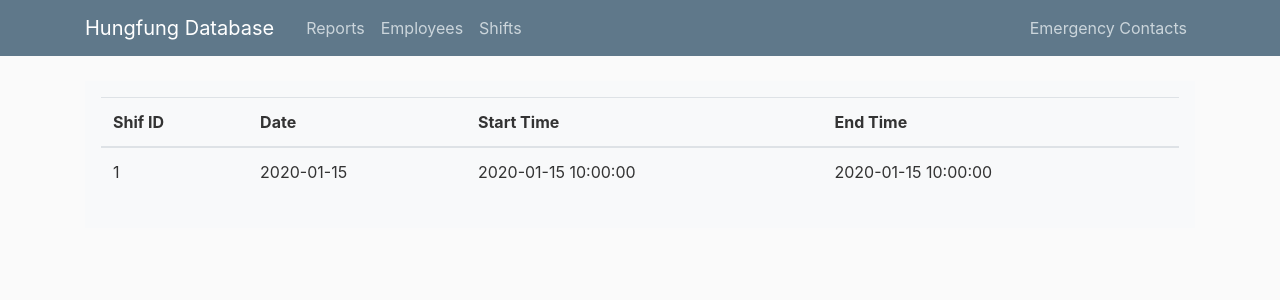
After one commit to ShahramZaheri/cmpt354project, a Flask app: template flaskr/templates/timecard_data.html in a window 1280 px wide. The commit adds this page. Shown: the top 300 px of the page. Run offline with Flask 2, Linux system fonts and the light colour scheme; the template is opened without the code that fills it: most values are stand-ins (such as "Sample title", 1, 10 or a date in 2020); some libraries are stand-ins or nearby versions.

Commit message:
resolved the bug, add and view shift should be working now

```diff
--- a/flaskr/__init__.py
+++ b/flaskr/__init__.py
@@ -251,14 +251,21 @@ def create_app(test_config=None):
                 #form=NewEmployeeForm()
                 return render_template('tax.html')
 # ################################## shift pages #####################################################
-        conn = sqlite3.connect("instance/flaskr.sqlite")
-        conn.row_factory = dict_factory
-        cur = conn.cursor()
-        # Populate drop down dynamically
-        cur.execute(''' SELECT EmployeeID, Fname, Lname FROM Employee''')
-        employees = cur.fetchall()
-        employees_list=[(employee['Fname'] + " " + employee['Lname']) for employee in employees]
-        employees_list.insert(0,"")
+
+
+
+        def get_employee_id_from_fname_lname(fname,lname):
+                conn = sqlite3.connect("instance/flaskr.sqlite")
+                conn.row_factory = dict_factory
+                cur = conn.cursor()
+                query = ''' SELECT EmployeeID
+                                 FROM Employee
+                                 WHERE Fname = ? AND Lname = ?'''
+
+                cur.execute(query,(fname,lname))
+                emloyee_id = cur.fetchall()[0]['EmployeeID']
+                return emloyee_id
+
 
         @app.route('/shift', methods=['GET', 'POST'])
         def shift():
@@ -268,18 +275,45 @@ def create_app(test_config=None):
         @app.route('/shift/timecard', methods=['GET', 'POST'])
         def timecard():
                 form = get_shifts_form()
+                # Populate drop down dynamically
+                conn = sqlite3.connect("instance/flaskr.sqlite")
+                conn.row_factory = dict_factory
+                cur = conn.cursor()
+                cur.execute(''' SELECT EmployeeID, Fname, Lname FROM Employee''')
+                employees = cur.fetchall()
+                employees_list=[(employee['Fname'] + " " + employee['Lname']) for employee in employees]
+                employees_list.insert(0,"")
                 form.employee_filter.choices = employees_list
+                if form.validate_on_submit():
+                        employee_full_name = form.employee_filter.data
+                        fname = form.employee_filter.data.split(" ")[0]
+                        lname = form.employee_filter.data.split(" ")[1]
+                        emloyee_id=get_employee_id_from_fname_lname(fname,lname)
+
+                        query ='SELECT * FROM Shift WHERE ID = ?'
+                        cur.execute(query, (emloyee_id,))
+                        shifts=cur.fetchall()
+                        conn.commit()
+                        cur.close()
+                        return render_template('timecard_data.html',shifts=shifts, employee_full_name=employee_full_name)
+
+
                 return render_template('timecard.html', form=form)
 
 
         @app.route('/shift/add_shit', methods=['GET', 'POST'])
         def add_shift():
                 form = Add_shift_form()
+                 # Populate drop down dynamically
+                conn = sqlite3.connect("instance/flaskr.sqlite")
+                conn.row_factory = dict_factory
+                cur = conn.cursor()
+                cur.execute(''' SELECT EmployeeID, Fname, Lname FROM Employee''')
+                employees = cur.fetchall()
+                employees_list=[(employee['Fname'] + " " + employee['Lname']) for employee in employees]
+                employees_list.insert(0,"")
                 form.employee_filter.choices = employees_list
                 if form.validate_on_submit():
-                        conn = sqlite3.connect("instance/flaskr.sqlite")
-                        conn.row_factory = dict_factory
-                        cur = conn.cursor()
                         # calculating the next shift id to be added
                         cur.execute('''
                                 SELECT MAX(ShiftID)
@@ -292,12 +326,7 @@ def create_app(test_config=None):
                         # calculating employee id from fname and lastname
                         fname = form.employee_filter.data.split(" ")[0]
                         lname = form.employee_filter.data.split(" ")[1]
-                        query = ''' SELECT EmployeeID
-                                 FROM Employee
-                                 WHERE Fname = ? AND Lname = ?'''
-
-                        cur.execute(query,(fname,lname))
-                        emloyee_id = cur.fetchall()[0]['EmployeeID']
+                        emloyee_id=get_employee_id_from_fname_lname(fname,lname)
                         # Now that we have shiftID and employeeID we can generate the new shift
                         query = 'insert into Shift VALUES (?, ?, ?, ?, ?)'
                         cur.execute(query, (emloyee_id,next_shift_id_to_be_added,form.shift_start_time.data,form.sift_end_time.data,form.date_of_shift.data))
--- a/flaskr/templates/shift.html
+++ b/flaskr/templates/shift.html
@@ -7,8 +7,8 @@
       <div class="card">
         <div class="card-body">
           <h5 class="card-title">Employee Time Cards </h5>
-            <p class="card-text"> To see time cards of an employee, click button below. </p>
-          <a href="{{ url_for('timecard') }}" class="btn btn-primary"> Get Employee Time Cards</a>
+            <p class="card-text"> To view time cards of an employee, click button below. </p>
+          <a href="{{ url_for('timecard') }}" class="btn btn-primary"> view Employee Time Cards</a>
         </div>
       </div>
     </div>
--- /dev/null
+++ b/flaskr/templates/timecard_data.html
@@ -0,0 +1,38 @@
+{% extends "layout.html" %}
+{% block content %}
+<div class="container m-auto p-3 bg-light">
+    <!-- Page that displays shifts for selected employee -->
+    <!-- {%if shifts|length !=0 %}
+        <h2>Timecards of : {{employee_full_name}}</h2>
+    {%else%}
+        <h2> There is no timecard for : {{employee_full_name}}</h2>
+    {%endif%} -->
+    <table class="table">
+        <thead>
+        <tr>
+            <th scope="col">Shif ID</th>
+            <th scope="col">Date</th>
+            <th scope="col">Start Time</th>
+            <th scope="col">End Time</th>
+        </tr>
+        </thead>
+        <tbody>
+        {% for shift in shifts %}
+            <tr>
+
+                <td>{{shift.ShiftID}}</td>
+                <td>{{shift.DateofShift}}</td>
+                <td>{{shift.StartTime}}</td>
+                <td>{{shift.EndTime}}</td>
+
+            </tr>
+
+        {% endfor %}
+        </tbody>
+    </table>
+
+</div>
+
+
+
+{% endblock content %}
```
